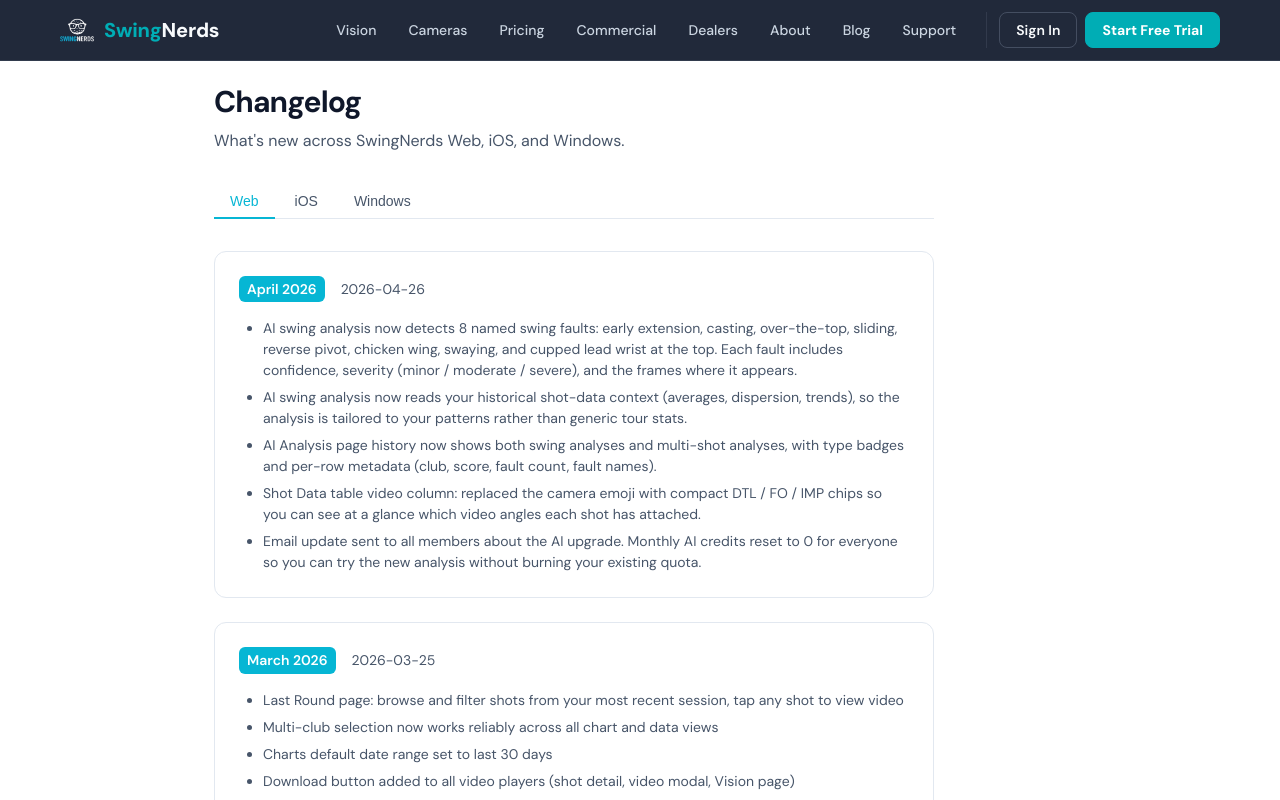
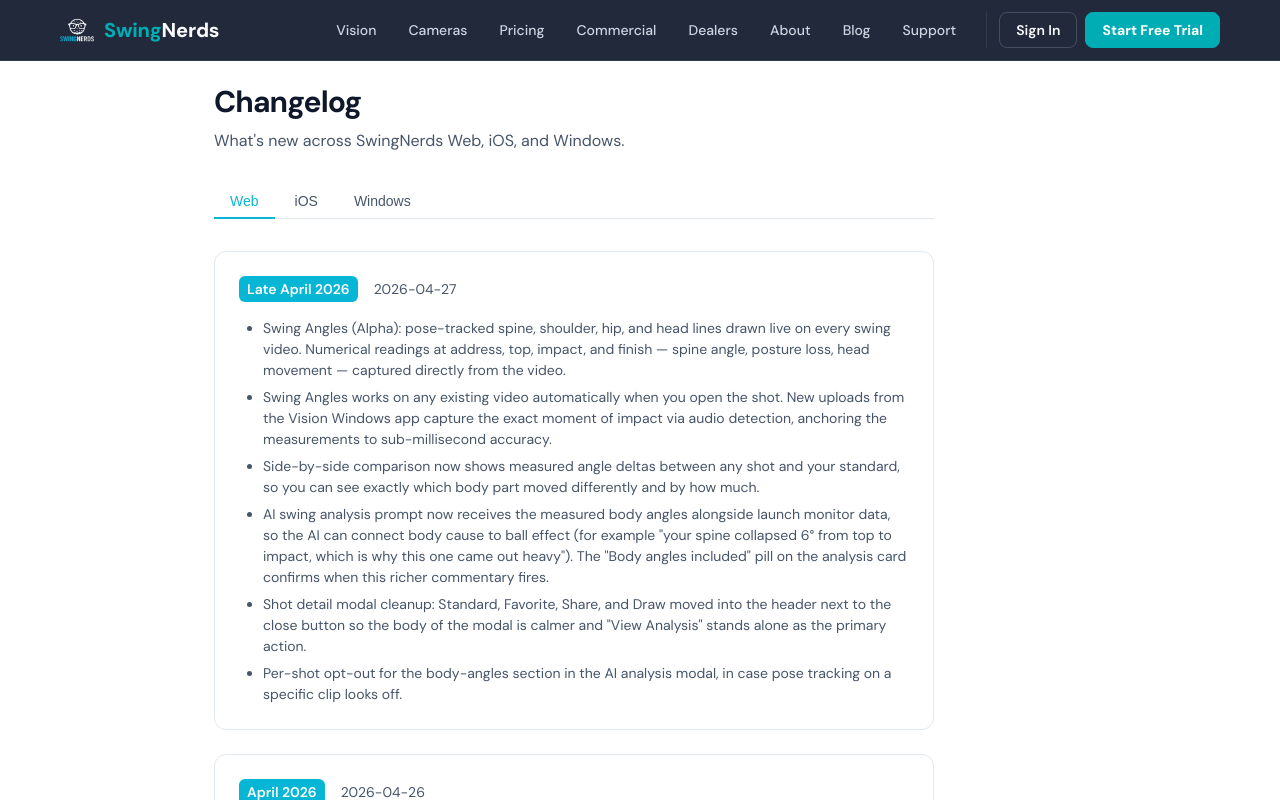
Before and after one commit to jbeacham/SwingNerds-marketing, a Vue app: page /changelog in a window 1280 px wide. Shown: the top 800 px of the page. Built offline with nearby package versions, Linux system fonts and the light colour scheme; no server answers.

Commit message:
swing angles

```diff
--- a/src/components/LandingPage.vue
+++ b/src/components/LandingPage.vue
@@ -529,6 +529,20 @@
     body: 'Draw lines, angles, and posture marks right on the frame. Annotations save with the swing and stay visible in side-by-side comparisons, so you can pinpoint exactly what changed.',
   },
   {
+    id: 'angles',
+    label: 'Swing Angles',
+    asset: '/swing_angles_halfspeed.mp4',
+    altText: 'Spine, shoulder, hip, and head lines traced on a swing video with live angle measurements',
+    headline: 'Measured body angles, drawn on every swing',
+    body: 'Spine angle, shoulder line, hip line, and head trace — pose-tracked from the video and drawn live on every clip. Posture loss, head movement, and spine angles at top and impact are surfaced as actual numbers, not estimates. Compare your shot to your standard with the angle deltas in plain view. The same measurements feed the AI analysis, so it can connect body cause to ball effect.',
+    bullets: [
+      'Spine, shoulders, hips, and head traced live on the video',
+      'Numbers at address, top, impact, and finish',
+      'Side-by-side comparison with measured angle deltas',
+      'Same measurements feed the AI analysis for cause-and-effect coaching',
+    ],
+  },
+  {
     id: 'share',
     label: 'Share',
     asset: '/share_link_ios.mp4',
--- a/src/views/ChangelogPage.vue
+++ b/src/views/ChangelogPage.vue
@@ -13,6 +13,18 @@
 
 const changelogs = {
   web: [
+    {
+      version: 'Late April 2026',
+      date: '2026-04-27',
+      changes: [
+        'Swing Angles (Alpha): pose-tracked spine, shoulder, hip, and head lines drawn live on every swing video. Numerical readings at address, top, impact, and finish — spine angle, posture loss, head movement — captured directly from the video.',
+        'Swing Angles works on any existing video automatically when you open the shot. New uploads from the Vision Windows app capture the exact moment of impact via audio detection, anchoring the measurements to sub-millisecond accuracy.',
+        'Side-by-side comparison now shows measured angle deltas between any shot and your standard, so you can see exactly which body part moved differently and by how much.',
+        'AI swing analysis prompt now receives the measured body angles alongside launch monitor data, so the AI can connect body cause to ball effect (for example "your spine collapsed 6° from top to impact, which is why this one came out heavy"). The "Body angles included" pill on the analysis card confirms when this richer commentary fires.',
+        'Shot detail modal cleanup: Standard, Favorite, Share, and Draw moved into the header next to the close button so the body of the modal is calmer and "View Analysis" stands alone as the primary action.',
+        'Per-shot opt-out for the body-angles section in the AI analysis modal, in case pose tracking on a specific clip looks off.',
+      ],
+    },
     {
       version: 'April 2026',
       date: '2026-04-26',
```
Also changed, not shown: 3 other files (tests, documents, lock files or other folders).
